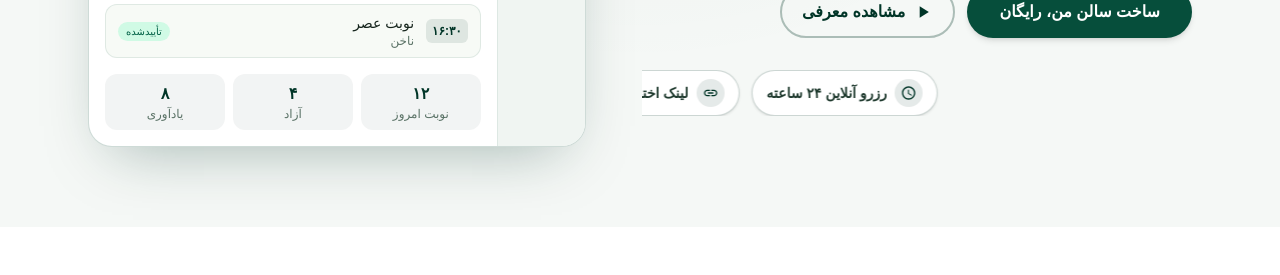
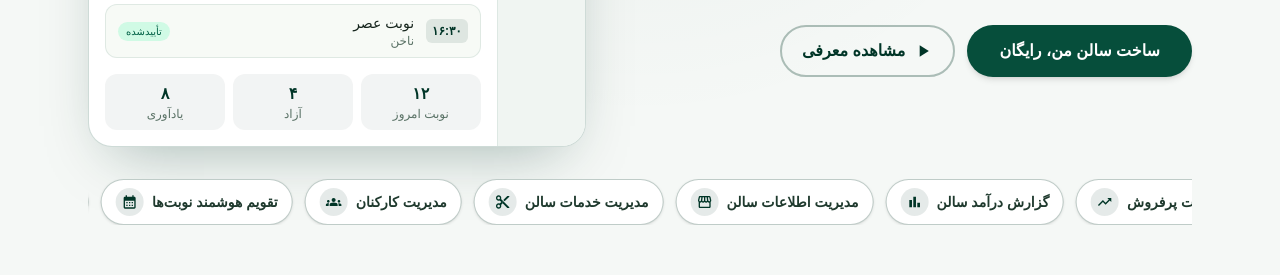
Before and after one commit to tcodt/salon-booking-landing-next, a Next.js app: page / in a window 1280 px wide. Shown: the part 396-671 px from the top of the page. Built offline with nearby package versions, Linux system fonts and the light colour scheme; no server answers; a web font is replaced by a local one.

Commit message:
fix: pure CSS infinite 15-chip marquee full width under hero

```diff
--- a/app/components/home/hero.tsx
+++ b/app/components/home/hero.tsx
@@ -1,6 +1,5 @@
 "use client";
 
-import { useEffect, useRef } from "react";
 import {
   MdPlayArrow,
   MdAccessTime,
@@ -20,7 +19,6 @@ import {
   MdCake,
 } from "react-icons/md";
 
-/** فقط سرتیتر امکانات — برای حلقه بی‌پایان هیرو */
 const FEATURE_CHIPS = [
   { icon: MdAccessTime, label: "رزرو آنلاین ۲۴ ساعته" },
   { icon: MdLink, label: "لینک اختصاصی رزرو" },
@@ -129,50 +127,11 @@ function PanelPreview() {
 }
 
 function FeatureChipsMarquee() {
-  const trackRef = useRef<HTMLDivElement>(null);
-  const firstSetRef = useRef<HTMLDivElement>(null);
-
-  useEffect(() => {
-    const track = trackRef.current;
-    const firstSet = firstSetRef.current;
-    if (!track || !firstSet) return;
-    if (window.matchMedia("(prefers-reduced-motion: reduce)").matches) return;
-
-    let rafId = 0;
-    let pos = 0;
-    let prev = performance.now();
-    const PX_PER_SEC = 40;
-
-    const frame = (now: number) => {
-      const delta = Math.min(0.048, (now - prev) / 1000);
-      prev = now;
-      const width = firstSet.offsetWidth;
-      if (width > 1) {
-        pos += PX_PER_SEC * delta;
-        if (pos >= width) pos = pos % width;
-        track.style.transform = `translate3d(${-pos}px,0,0)`;
-      }
-      rafId = requestAnimationFrame(frame);
-    };
-
-    const start = () => {
-      pos = 0;
-      prev = performance.now();
-      rafId = requestAnimationFrame(frame);
-    };
-    const t = window.setTimeout(start, 80);
-
-    return () => {
-      window.clearTimeout(t);
-      cancelAnimationFrame(rafId);
-    };
-  }, []);
-
-  const renderSet = (prefix: string) =>
+  const row = (prefix: string) =>
     FEATURE_CHIPS.map(({ icon: Icon, label }) => (
       <span
         key={`${prefix}-${label}`}
-        className="inline-flex shrink-0 items-center gap-2 rounded-full border border-[#003527]/20 bg-white px-3.5 py-2 text-sm font-semibold text-[#1f3a2e] shadow-sm"
+        className="inline-flex shrink-0 items-center gap-2 rounded-full border border-[#003527]/25 bg-white px-3.5 py-2 text-sm font-semibold text-[#1f3a2e] shadow-sm"
         style={{ marginInlineEnd: 12 }}
       >
         <span className="flex h-7 w-7 shrink-0 items-center justify-center rounded-full bg-[#003527]/10 text-[#003527]">
@@ -183,31 +142,43 @@ function FeatureChipsMarquee() {
     ));
 
   return (
-    <div
-      className="mt-8 w-full"
-      style={{ overflow: "hidden" }}
-      aria-label="امکانات نارژین"
-    >
-      <div
-        ref={trackRef}
-        style={{
-          display: "flex",
-          width: "max-content",
-          willChange: "transform",
-          backfaceVisibility: "hidden",
-        }}
-      >
-        <div ref={firstSetRef} style={{ display: "flex", flexShrink: 0 }}>
-          {renderSet("a")}
-        </div>
-        <div style={{ display: "flex", flexShrink: 0 }} aria-hidden>
-          {renderSet("b")}
-        </div>
-        <div style={{ display: "flex", flexShrink: 0 }} aria-hidden>
-          {renderSet("c")}
+    <>
+      <style>{`
+        @keyframes narjin-marquee {
+          from { transform: translate3d(0, 0, 0); }
+          to   { transform: translate3d(-33.333333%, 0, 0); }
+        }
+        .narjin-mq {
+          overflow: hidden;
+          width: 100%;
+          margin-top: 2rem;
+          direction: ltr;
+        }
+        .narjin-mq-track {
+          display: flex;
+          width: max-content;
+          animation: narjin-marquee 50s linear infinite;
+        }
+        .narjin-mq-set {
+          display: flex;
+          flex-shrink: 0;
+        }
+        .narjin-mq:hover .narjin-mq-track {
+          animation-play-state: paused;
+        }
+        @media (prefers-reduced-motion: reduce) {
+          .narjin-mq-track { animation: none !important; flex-wrap: wrap; width: 100%; }
+          .narjin-mq-set:nth-child(n+2) { display: none; }
+        }
+      `}</style>
+      <div className="narjin-mq" aria-label="امکانات نارژین">
+        <div className="narjin-mq-track">
+          <div className="narjin-mq-set">{row("a")}</div>
+          <div className="narjin-mq-set" aria-hidden="true">{row("b")}</div>
+          <div className="narjin-mq-set" aria-hidden="true">{row("c")}</div>
         </div>
       </div>
-    </div>
+    </>
   );
 }
 
@@ -255,14 +226,14 @@ export default function Hero() {
                 مشاهده معرفی
               </a>
             </div>
-
-            <FeatureChipsMarquee />
           </div>
 
           <div className="order-1 min-w-0 lg:order-2">
             <PanelPreview />
           </div>
         </div>
+
+        <FeatureChipsMarquee />
       </div>
     </section>
   );
```
